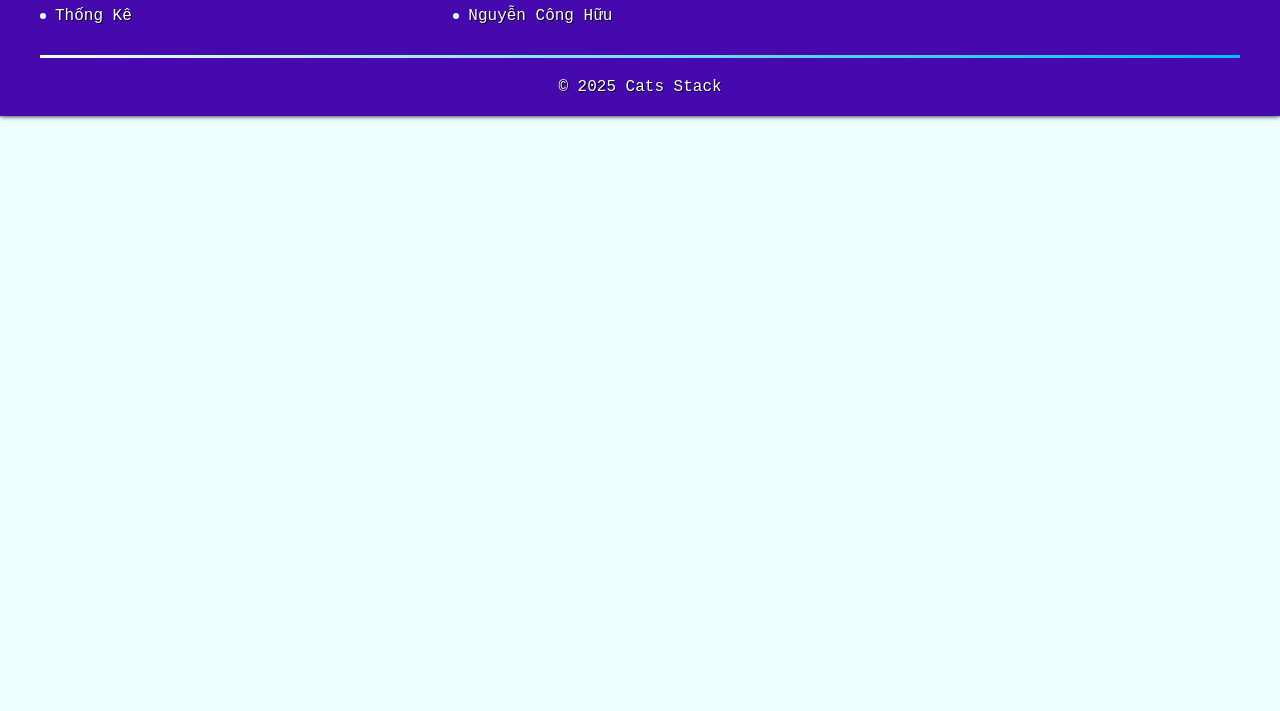
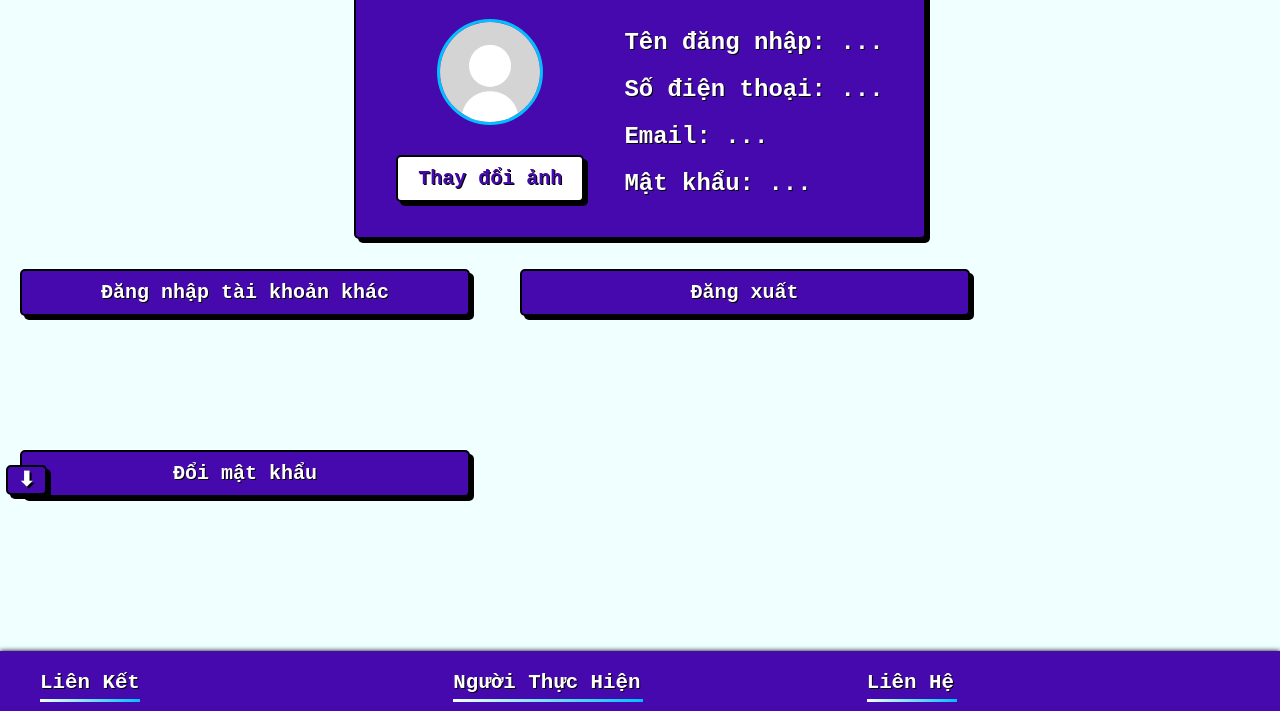
Before and after one commit to ducvsnam/duantotnghiep, a plain HTML site: page thongtinquanly/thongtinquanly.html in a window 1280 px wide. Shown: the part 294-1005 px from the top of the page. Before the commit the page ends 800 px from the top, so only its background shows below. Drawn offline with Linux system fonts and the light colour scheme.

Commit message:
chỉnh sửa giao diện của trang info

```diff
--- a/chung/chung.css
+++ b/chung/chung.css
@@ -36,6 +36,17 @@ h1 {
 	text-align: center;
 	color: #4509ae;
 	text-shadow: 1px 1px 0 black;
+}
+
+.form-wrapper h1 {
+	margin-top: 80px;
+}
+
+.form-wrapper h2 {
+	color: white;
+	text-shadow: 1px 1px 0 black;
+	font-weight: bold;
+	margin: 20px 10px;
 }
 
 p {
@@ -80,6 +91,10 @@ select option {
 	margin: 10px;
 	margin-right: 0;
 	margin-top: 17px;
+}
+
+.thongtin-info {
+	margin: 0 10px;
 }
 
 .up,
@@ -595,6 +610,14 @@ ul {
 	margin-right: 0;
 }
 
+#ava-info {
+	width: 100px;
+	height: 100px;
+	border-radius: 50%;
+	border: 3px solid #00bfff;
+	margin-top: 10px;
+}
+
 .logo-img,
 .ava-img {
 	width: 40px;
@@ -646,6 +669,17 @@ header .container {
 .avatar {
 	margin-left: 25px;
 	display: flex;
+}
+
+.khung-info {
+	display: flex;
+	background-color: #4509ae;
+	border: 2px solid black;
+	box-shadow: 4px 4px black;
+	border-radius: 5px;
+	padding: 20px;
+	margin-top: 10px;
+	min-width: 400px;
 }
 
 .menu {
@@ -865,12 +899,50 @@ h4 {
 	transition: 0.1s;
 }
 
+.anh-info {
+	display: flex;
+	flex-direction: column;
+	align-items: center;
+	height: 200px;
+}
+
+.nut-dangnhap,
+.nut-dangxuat,
+.nut-doimatkhau,
+.nut-thayanh {
+	background-color: #4509ae;
+	color: white;
+	border-radius: 5px;
+	text-decoration: none;
+	text-align: center;
+	text-shadow: 1px 1px 0 black;
+	box-shadow: 4px 4px 0 black;
+	border: 2px solid black;
+	transition: 0.1s;
+	font-weight: bold;
+	font-size: 20px;
+	padding: 10px 20px;
+	margin: 30px 20px;
+	margin-bottom: 104px;
+	width: 450px;
+}
+
+.nut-thayanh {
+	background-color: white;
+	color: #4509ae;
+	width: auto;
+}
+
 .chitiet:hover,
 .tat:hover,
 .doimatkhau:hover,
 .xacnhanmuon:hover,
 #mainActionBtn:hover,
-.muonsachchitiet:hover {
+.muonsachchitiet:hover,
+.nut-dangnhap:hover,
+.nut-dangxuat:hover,
+.nut-doimatkhau:hover,
+.nut-thayanh:hover {
 	font-size: 25px;
 	transform: scale(1.1);
 }
@@ -880,7 +952,11 @@ h4 {
 .doimatkhau:active,
 .xacnhanmuon:active,
 #mainActionBtn:active,
-.muonsachchitiet:active {
+.muonsachchitiet:active,
+.nut-dangnhap:active,
+.nut-dangxuat:active,
+.nut-doimatkhau:active,
+.nut-thayanh:active {
 	transform: scale(1.1) translate(3px, 3px);
 	box-shadow: 0 0 black;
 }
--- a/thongtinquanly/thongtinquanly.html
+++ b/thongtinquanly/thongtinquanly.html
@@ -31,11 +31,34 @@
 				</nav>
 				<div class="avatar">
 					<a href="../thongtinrieng/thongtinrieng.html">
-						<img src="../anh/theme/noava.jpg" class="ava-img" />
+						<img src="../anh/theme/noava.jpg" id="ava-page" />
 					</a>
 				</div>
 			</div>
 		</header>
+
+		<div class="reveal">
+			<div class="form-wrapper">
+				<h1>Thông Tin Quản lý</h1>
+				<div class="khung-info">
+					<div class="anh-info">
+						<img src="../anh/theme/noava.jpg" id="ava-info" />
+						<button class="nut-thayanh">Thay đổi ảnh</button>
+					</div>
+					<div class="thongtin-info">
+						<h2>Tên đăng nhập: <span id="ten-dangnhap">...</span></h2>
+						<h2>Số điện thoại: <span id="so-dien-thoai">...</span></h2>
+						<h2>Email: <span id="email">...</span></h2>
+						<h2>Mật khẩu: <span id="mat-khau">...</span></h2>
+					</div>
+				</div>
+				<div class="nut">
+					<button class="nut-dangnhap">Đăng nhập tài khoản khác</button>
+					<button class="nut-dangxuat">Đăng xuất</button>
+					<button class="nut-doimatkhau">Đổi mật khẩu</button>
+				</div>
+			</div>
+		</div>
 
 		<!-- <button onclick="logout()">Đăng xuất</button> -->
 
```
Also changed, not shown: chitiet/chitiet.html (+1 -1 lines), thongtinrieng/thongtinrieng.html (+22 -1 lines).
